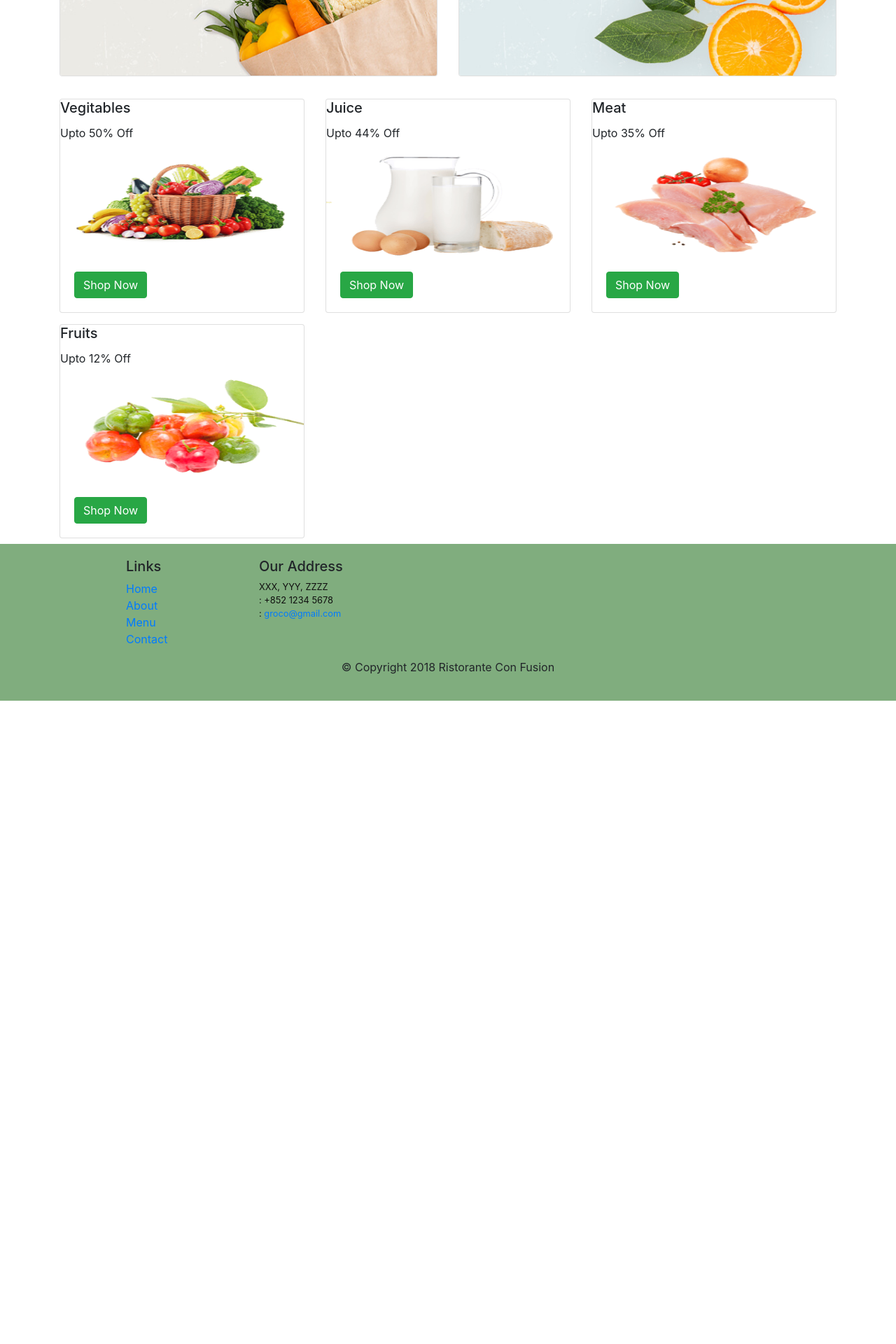
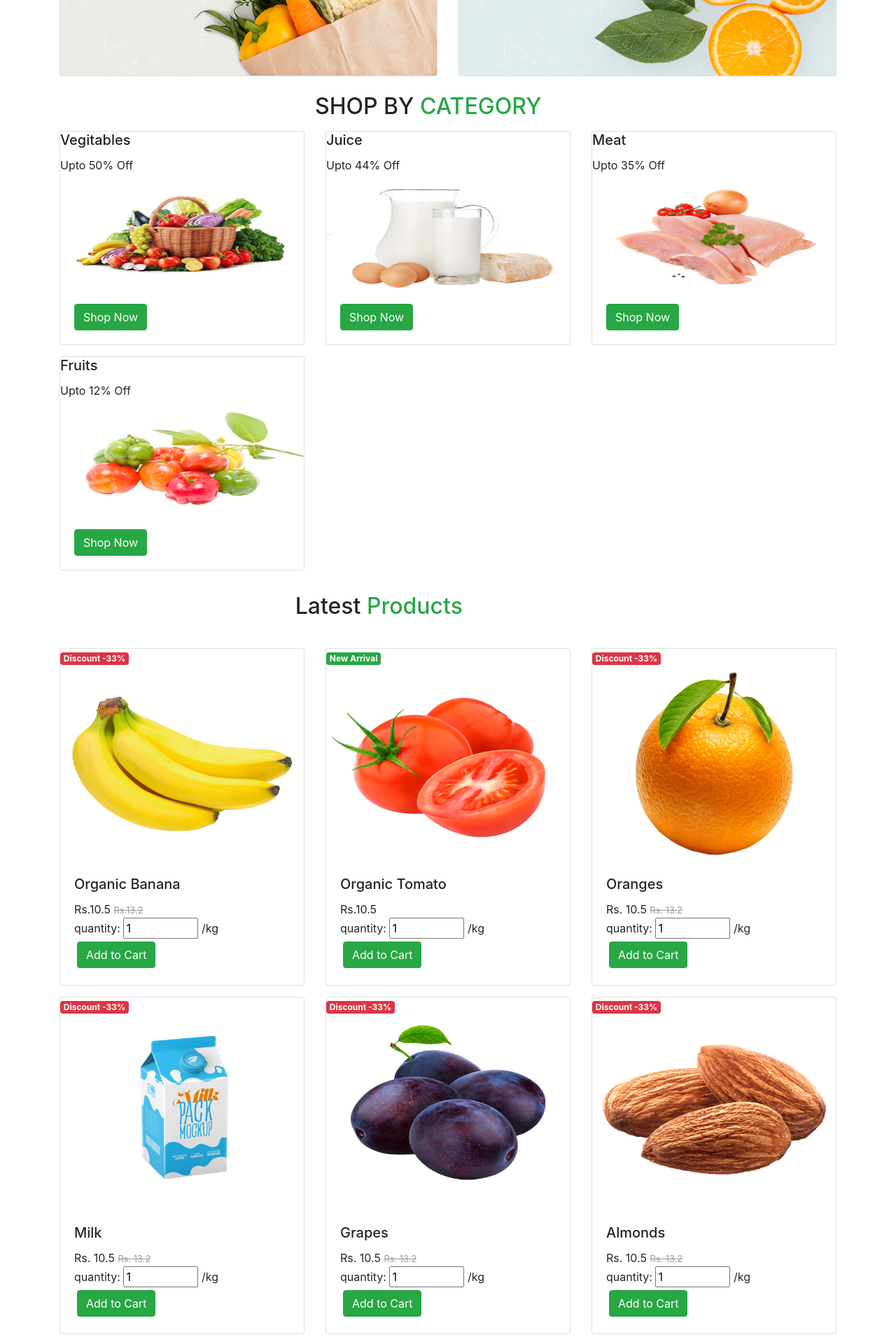
Before and after one commit to AditiHooda/grocery-store, a React (Create React App) app: page /home in a window 1280 px wide. Shown: the part 700-2620 px from the top of the page at 70% size. Before the commit the page ends 1701 px from the top, so only its background shows below. Built offline with nearby package versions, Linux system fonts and the light colour scheme; the HTML template or start-up script is replaced by a standard one.

Commit message:
Updated home, product and category component

```diff
--- a/src/Components/CategoriesComponent.js
+++ b/src/Components/CategoriesComponent.js
@@ -28,6 +28,11 @@ class CategoriesComp extends Component {
             return (
                 <div class="box-container">
                     <div className="container">
+                        <div className='row'>
+                            <div className='offset-2 offset-md-4'>
+                                <h2>SHOP BY <span className="text-success">CATEGORY</span></h2>
+                            </div>
+                        </div>
                         <div className="row">
                             {categories}
                         </div>
--- a/src/Components/HomeComponent.js
+++ b/src/Components/HomeComponent.js
@@ -1,7 +1,9 @@
 import React, { Component } from "react";
+import { Container } from "reactstrap";
 import CarouselComp from "./carouselComponent";
 import CategoriesComp from "./CategoriesComponent";
 import Deals from "./DealsComponent";
+import Products from "./ProductsComponent";
 
 class Home extends Component {
     render() {
@@ -10,6 +12,12 @@ class Home extends Component {
                 <CarouselComp />
                 <Deals deals={this.props.deals} />
                 <CategoriesComp categories={this.props.categories} />
+                <div className='row'>
+                    <div className='offset-2 offset-md-4 mt-4'>
+                        <h2>Latest <span className="text-success">Products</span></h2>
+                    </div>
+                </div>
+                <Products products={this.props.products} />
             </div>
         )
     }
--- a/src/Components/MainComponent.js
+++ b/src/Components/MainComponent.js
@@ -30,7 +30,7 @@ class Main extends Component {
                 <Header />
                 <Switch>
                     <Route path="/products" component={ProductsPage} />
-                    <Route exact path="/home" component={() => <Home deals={this.state.deals} categories={this.state.categories} />} />
+                    <Route exact path="/home" component={() => <Home deals={this.state.deals} categories={this.state.categories} products={this.state.products} />} />
                 </Switch>
                 <Footer />
             </div>
--- a/src/Components/ProductsComponent.js
+++ b/src/Components/ProductsComponent.js
@@ -36,11 +36,9 @@ class Products extends Component {
             );
         });
         return (
-            <div class="box-container">
-                <div className="container">
-                    <div className="row">
-                        {products}
-                    </div>
+            <div className="container my-4">
+                <div className="row">
+                    {products}
                 </div>
             </div >
         );
```
